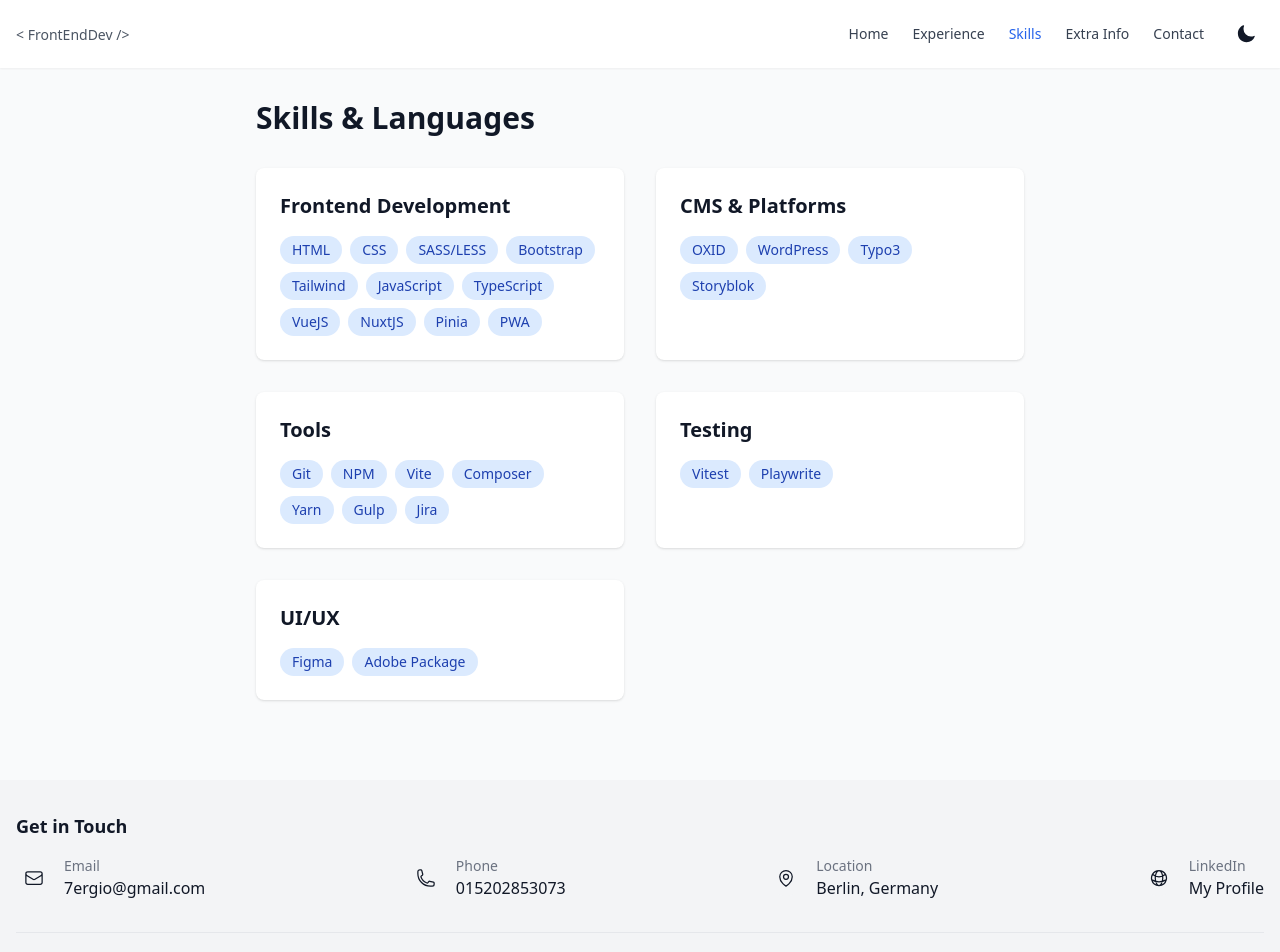
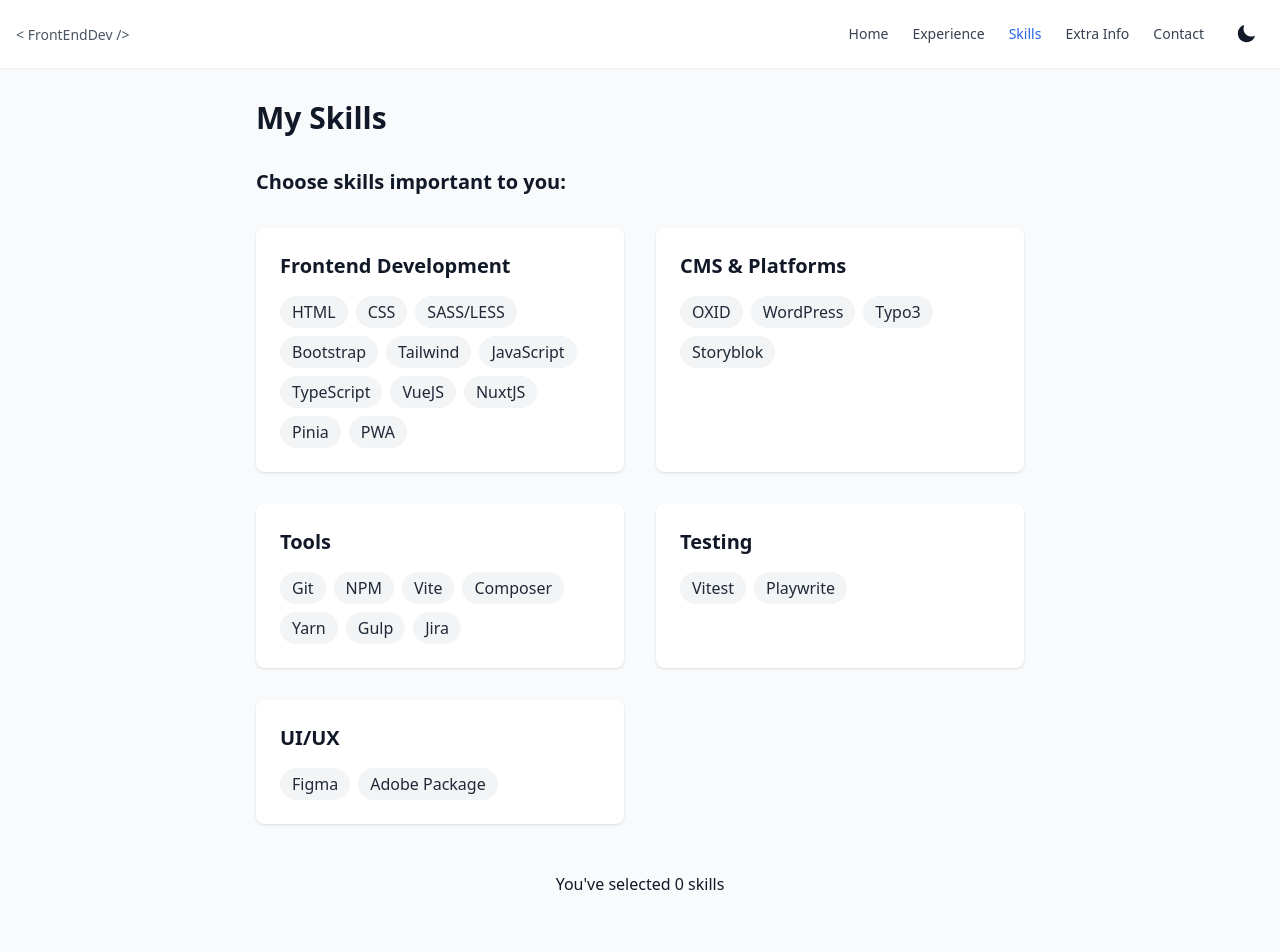
Before and after one commit to 7ergio/resume, a Nuxt app: page /skills in a window 1280 px wide. Shown: the top 952 px of the page. Built offline with nearby package versions, Linux system fonts and the light colour scheme.

Commit message:
skills update

```diff
--- a/pages/skills.vue
+++ b/pages/skills.vue
@@ -1,24 +1,90 @@
-<script setup lang="ts">
-const { skills } = useResumeData()
-</script>
-
 <template>
   <div class="max-w-3xl mx-auto">
-    <h1 class="text-3xl font-bold mb-8">Skills & Languages</h1>
+    <h1 class="text-3xl font-bold mb-8">My Skills</h1>
 
+    <div class="mb-8">
+      <h2 class="text-xl font-semibold mb-4">Choose skills important to you:</h2>
+    </div>
+
+    <!-- Original skills grid -->
     <div class="grid grid-cols-1 md:grid-cols-2 gap-8 mb-12">
-      <div v-for="(skillCategory, index) in skills" :key="index" class="bg-white dark:bg-gray-800 rounded-lg shadow p-6">
+      <div v-for="(skillCategory, index) in skills" :key="index"
+           class="bg-white dark:bg-gray-800 rounded-lg shadow p-6">
         <h2 class="text-xl font-bold mb-4">{{ skillCategory.category }}</h2>
         <div class="flex flex-wrap gap-2">
-          <span
+          <button
             v-for="(skill, sIndex) in skillCategory.items"
             :key="sIndex"
-            class="px-3 py-1 bg-blue-100 dark:bg-blue-900 text-blue-800 dark:text-blue-200 rounded-full text-sm"
+            @click="toggleSkill(skill)"
+            class="px-3 py-1 rounded-full transition-all"
+            :class="{
+              'bg-blue-100 text-blue-800 dark:bg-blue-900 dark:text-blue-200': selectedSkills.includes(skill),
+              'bg-gray-100 text-gray-800 dark:bg-gray-700 dark:text-gray-300': !selectedSkills.includes(skill)
+            }"
           >
-            {{ skill }}
-          </span>
+          {{ skill }}
+        </button>
         </div>
+      </div>
+    </div>
+
+    <div class="mb-8">
+      <div class="text-center">
+        <p class="mb-2">You've selected {{ selectedSkills.length }} skills</p>
+        <div class="flex justify-center items-center h-12">
+          <template v-if="selectedSkills.length > 0">
+            <HeartIcon class="h-3 w-3 text-red-500" :style="{ transform: `scale(${0.5 + selectedSkills.length/4})` }"/>
+          </template>
+        </div>
+        <TransitionGroup name="fade" tag="div" class="mt-2 space-y-2">
+          <p v-if="selectedSkills.length > allSkills.length / 4 && selectedSkills.length <= allSkills.length / 2"
+            key="good"
+            class="text-green-600 dark:text-green-400 font-medium">
+            It's going pretty good! Looks promising
+          </p>
+          <p v-if="selectedSkills.length > allSkills.length / 2"
+            key="perfect"
+            class="text-green-600 dark:text-green-400 font-medium">
+            Looks like we have a perfect match!
+          </p>
+        </TransitionGroup>
       </div>
     </div>
   </div>
 </template>
+
+<script setup lang="ts">
+const { skills } = useResumeData()
+
+import {
+    HeartIcon
+  } from '@heroicons/vue/24/outline'
+
+// Flatten all skills into one array
+const allSkills = computed(() => {
+  return skills.flatMap(category => category.items)
+})
+
+const selectedSkills = ref<string[]>([])
+
+const toggleSkill = (skill: string) => {
+  const index = selectedSkills.value.indexOf(skill)
+  if (index === -1) {
+    selectedSkills.value.push(skill)
+  } else {
+    selectedSkills.value.splice(index, 1)
+  }
+}
+</script>
+
+<style scoped>
+.fade-enter-active,
+.fade-leave-active {
+  transition: opacity 0.3s ease, transform 0.3s ease;
+}
+.fade-enter-from,
+.fade-leave-to {
+  opacity: 0;
+  transform: translateY(-10px);
+}
+</style>
```
